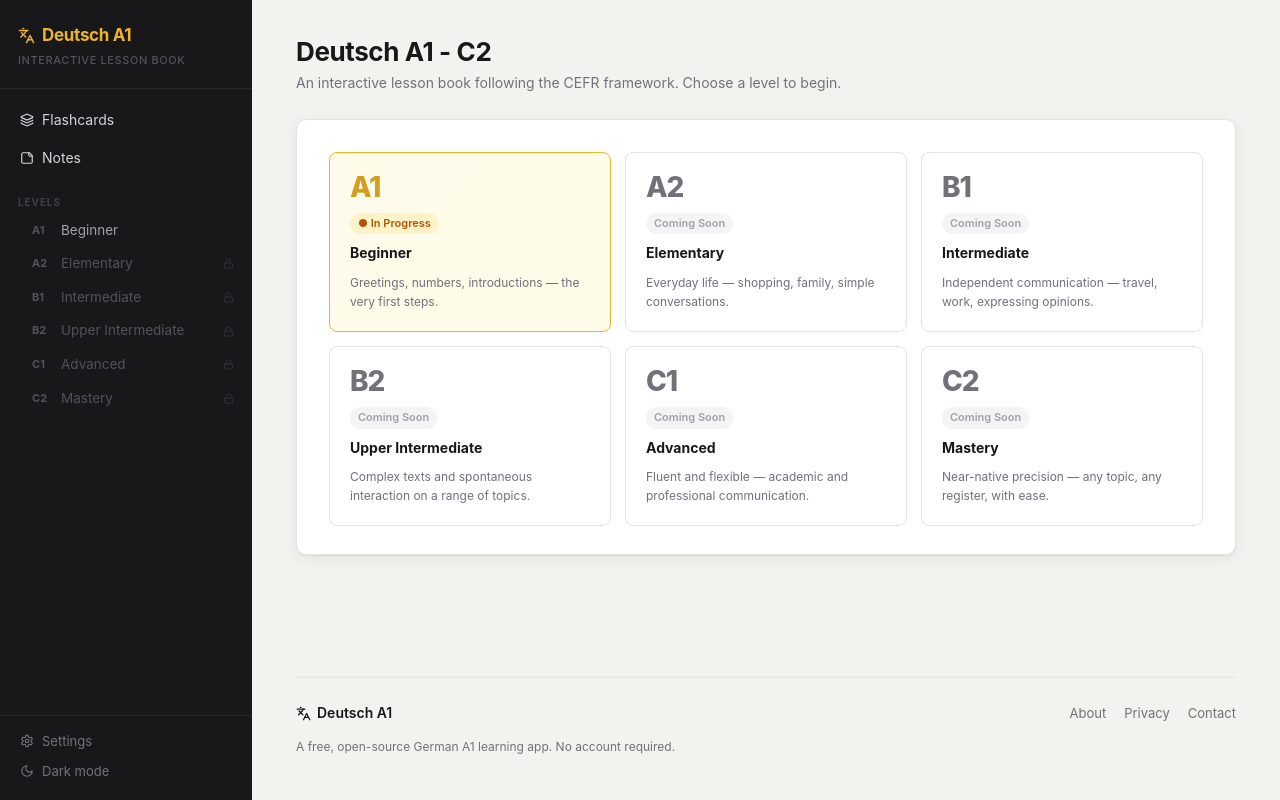
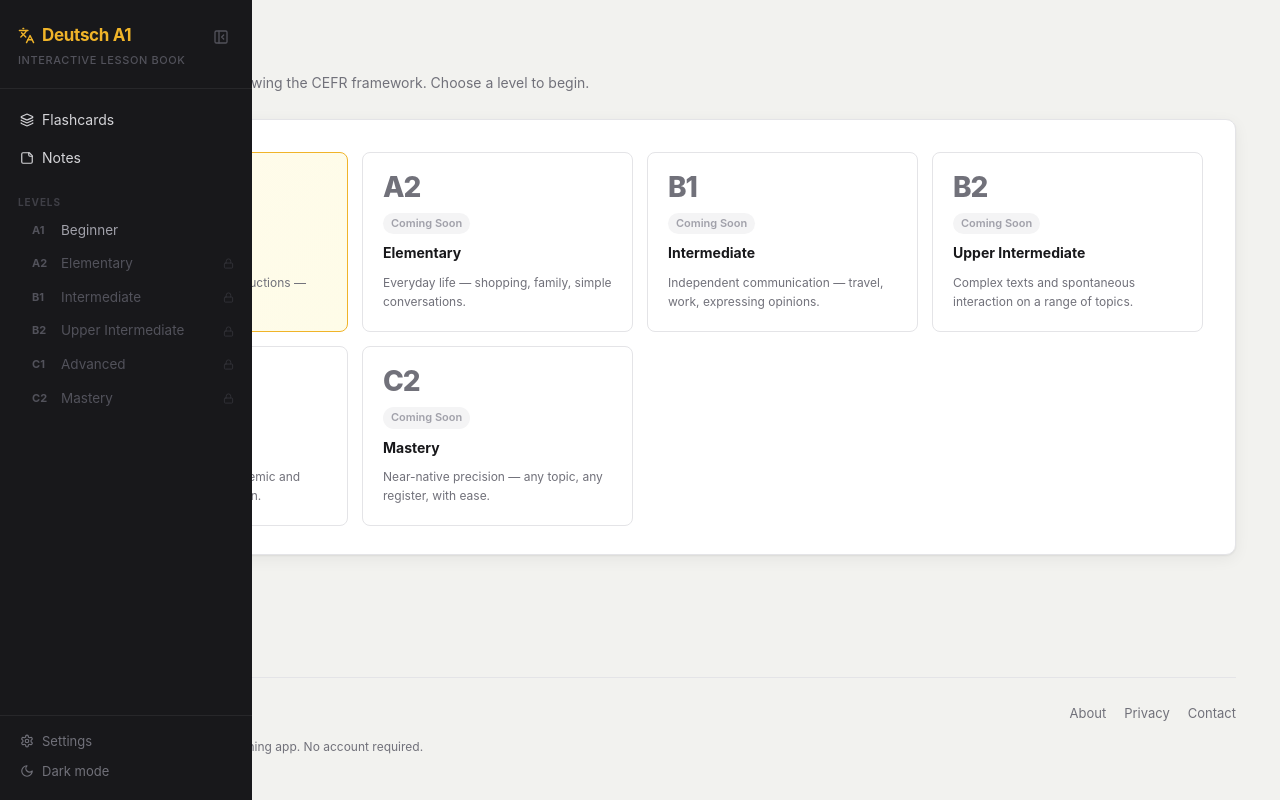
Before and after one commit to davide-muzzi/learn-german, a Vue app: page / in a window 1280 px wide. Built offline with nearby package versions, Linux system fonts and the light colour scheme.

Commit message:
feat: add desktop sidebar collapse toggle with floating reopen button

```diff
--- a/src/App.vue
+++ b/src/App.vue
@@ -1,14 +1,17 @@
 <script setup>
 import { ref, watch } from 'vue'
 import { useRoute } from 'vue-router'
-import { Languages } from '@lucide/vue'
+import { Languages, PanelLeftOpen } from '@lucide/vue'
 import AppSidebar from './components/AppSidebar.vue'
 import AppFooter from './components/AppFooter.vue'
 import AppNotesPanel from './components/AppNotesPanel.vue'
+import { useSidebarCollapsed } from './composables/useSidebarCollapsed.js'
 
 const sidebarOpen = ref(false)
 const route = useRoute()
 watch(() => route.fullPath, () => { sidebarOpen.value = false })
+
+const { collapsed: sidebarCollapsed } = useSidebarCollapsed()
 </script>
 
 <template>
@@ -23,9 +26,15 @@ watch(() => route.fullPath, () => { sidebarOpen.value = false })
     <div v-if="sidebarOpen" class="sidebar-overlay" @click="sidebarOpen = false" />
   </Transition>
 
-  <AppSidebar :open="sidebarOpen" @close="sidebarOpen = false" />
+  <AppSidebar :open="sidebarOpen" :class="{ collapsed: sidebarCollapsed }" @close="sidebarOpen = false" />
 
-  <main class="main">
+  <Transition name="reopen-fade">
+    <button v-if="sidebarCollapsed" class="sidebar-reopen" title="Open sidebar" @click="sidebarCollapsed = false">
+      <PanelLeftOpen :size="18" />
+    </button>
+  </Transition>
+
+  <main class="main" :class="{ 'sidebar-collapsed': sidebarCollapsed }">
     <div class="main-content">
       <RouterView />
     </div>
--- a/src/components/AppSidebar.vue
+++ b/src/components/AppSidebar.vue
@@ -1,7 +1,7 @@
 <script setup>
 import { computed, onMounted, onUnmounted } from 'vue'
 import { RouterLink, useRoute } from 'vue-router'
-import { Languages, Lock, Layers, Moon, Sun, Settings, StickyNote, BookOpen, MessageSquare, Type, PenLine } from '@lucide/vue'
+import { Languages, Lock, Layers, Moon, Sun, Settings, StickyNote, BookOpen, MessageSquare, Type, PenLine, PanelLeftClose } from '@lucide/vue'
 
 const sectionIcons = { theory: BookOpen, vocab: MessageSquare, grammar: Type, exercises: PenLine }
 import { LEVELS, CHAPTERS, CHAPTER_SECTIONS } from '../data/index.js'
@@ -9,9 +9,12 @@ import { flashcardResetSignal } from '../composables/flashcardBus.js'
 import { useTheme } from '../composables/useTheme.js'
 import { useUsername } from '../composables/useUsername.js'
 import { toggleNotes } from '../composables/useNotesOpen.js'
+import { useSidebarCollapsed } from '../composables/useSidebarCollapsed.js'
 
 defineProps({ open: Boolean })
 defineEmits(['close'])
+
+const { collapsed } = useSidebarCollapsed()
 
 const { dark, toggleTheme } = useTheme()
 const { username } = useUsername()
@@ -33,7 +36,7 @@ const currentSection = computed(() =>
 // ── Sidebar resize ──────────────────────────────────────────────
 const RESIZE_KEY = 'sidebar-w'
 const MIN_W = 190
-const MAX_W = 420
+const MAX_W = 480
 
 function applyWidth(w) {
   document.documentElement.style.setProperty('--sidebar-w', w + 'px')
@@ -86,6 +89,9 @@ onUnmounted(() => {
         <h1><Languages :size="17" /> Deutsch A1</h1>
         <p>Interactive Lesson Book</p>
       </RouterLink>
+      <button class="sidebar-collapse-btn" @click="collapsed = true" title="Collapse sidebar" aria-label="Collapse sidebar">
+        <PanelLeftClose :size="16" />
+      </button>
       <button class="sidebar-close" @click="$emit('close')" aria-label="Close menu">✕</button>
     </div>
     <div class="sidebar-body">
--- /dev/null
+++ b/src/composables/useSidebarCollapsed.js
@@ -0,0 +1,8 @@
+import { ref, watchEffect } from 'vue'
+
+const collapsed = ref(localStorage.getItem('sidebar-collapsed') === 'true')
+watchEffect(() => localStorage.setItem('sidebar-collapsed', String(collapsed.value)))
+
+export function useSidebarCollapsed() {
+  return { collapsed }
+}
--- a/src/style.css
+++ b/src/style.css
@@ -245,6 +245,50 @@ tbody tr:hover td { background: var(--surface); }
 .sidebar-resizer:hover,
 .sidebar-resizer:active { background: rgba(240, 180, 41, .35); }
 @media (max-width: 768px) { .sidebar-resizer { display: none; } }
+
+/* ── Sidebar collapse (desktop only) ── */
+@media (min-width: 769px) {
+  .sidebar { transition: transform .22s ease; }
+  .main   { transition: margin-left .22s ease; }
+  .sidebar.collapsed { transform: translateX(calc(-1 * var(--sidebar-w))); }
+  .main.sidebar-collapsed { margin-left: 0; }
+}
+.sidebar-collapse-btn {
+  background: none;
+  border: none;
+  color: #52525b;
+  cursor: pointer;
+  padding: 5px;
+  display: flex;
+  align-items: center;
+  border-radius: 6px;
+  flex-shrink: 0;
+  margin-top: 2px;
+  transition: color .12s, background .12s;
+}
+.sidebar-collapse-btn:hover { color: #e4e4e7; background: rgba(255,255,255,.07); }
+@media (max-width: 768px) { .sidebar-collapse-btn { display: none; } }
+.sidebar-reopen {
+  position: fixed;
+  top: 13px;
+  left: 14px;
+  z-index: 9;
+  background: none;
+  border: none;
+  color: var(--muted);
+  cursor: pointer;
+  padding: 7px;
+  border-radius: 7px;
+  display: flex;
+  align-items: center;
+  transition: background .12s, color .12s;
+}
+.sidebar-reopen:hover { background: var(--surface); color: var(--text); }
+@media (max-width: 768px) { .sidebar-reopen { display: none; } }
+.reopen-fade-enter-active,
+.reopen-fade-leave-active { transition: opacity .18s ease; }
+.reopen-fade-enter-from,
+.reopen-fade-leave-to { opacity: 0; }
 
 /* ── SIDEBAR LOGO LINK ── */
 .sidebar-logo-link {
```
